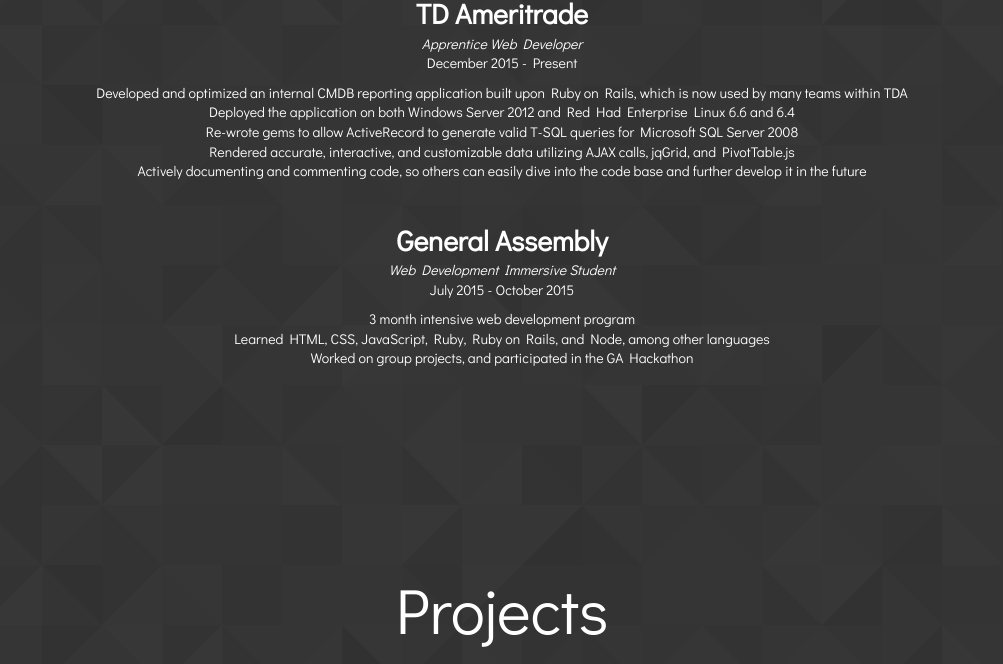
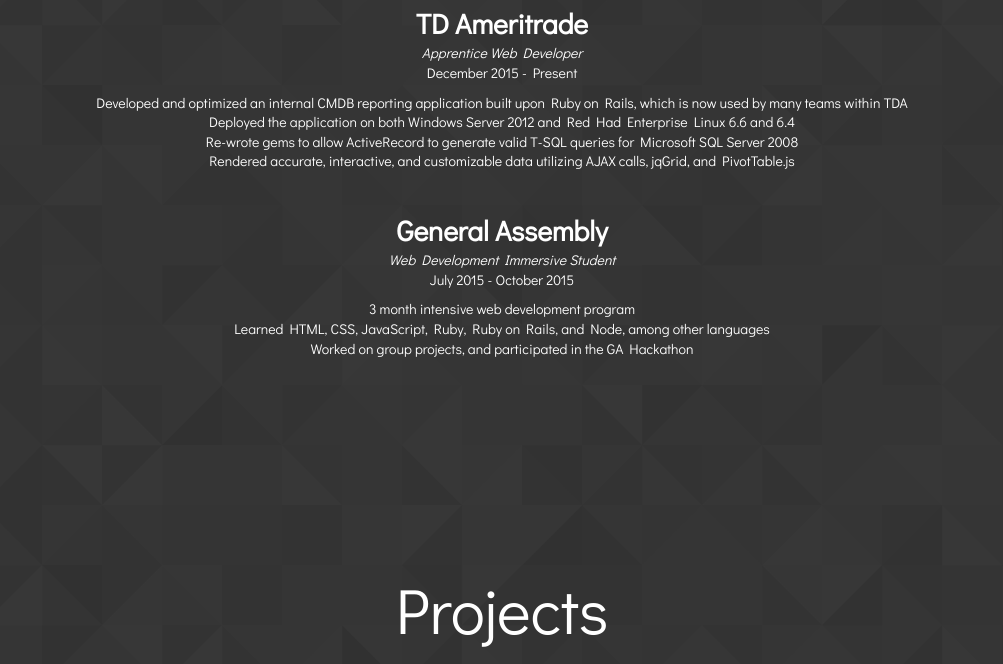
Before and after one commit to jdlam/jdlam.github.io, a plain HTML site: page index.html in a window 1280 px wide. Shown: the part 1895-2559 px from the top of the page, without its empty margins (138-1141 px from the left). Drawn offline with nearby package versions, Linux system fonts and the light colour scheme.

Commit message:
updated TDA experience

```diff
--- a/index.html
+++ b/index.html
@@ -71,7 +71,6 @@
             <li>Deployed the application on both Windows Server 2012 and Red Had Enterprise Linux 6.6 and 6.4</li>
             <li>Re-wrote gems to allow ActiveRecord to generate valid T-SQL queries for Microsoft SQL Server 2008</li>
             <li>Rendered accurate, interactive, and customizable data utilizing AJAX calls, jqGrid, and PivotTable.js</li>
-            <li>Actively documenting and commenting code, so others can easily dive into the code base and further develop it in the future</li>
           </ul>
         </div>
         <div class="work">
```
